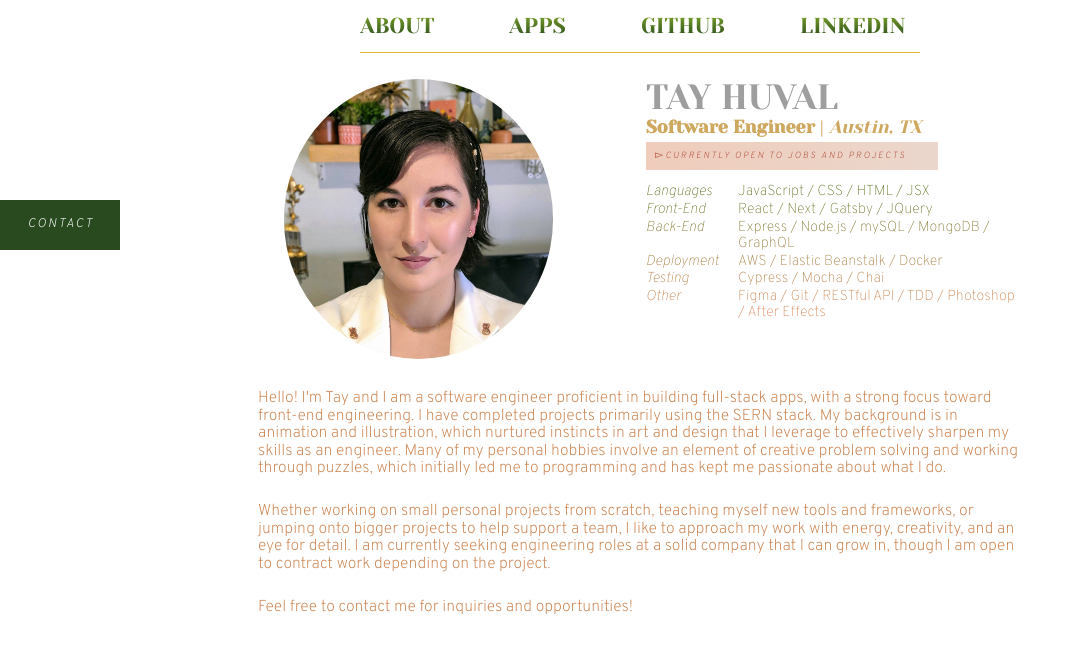
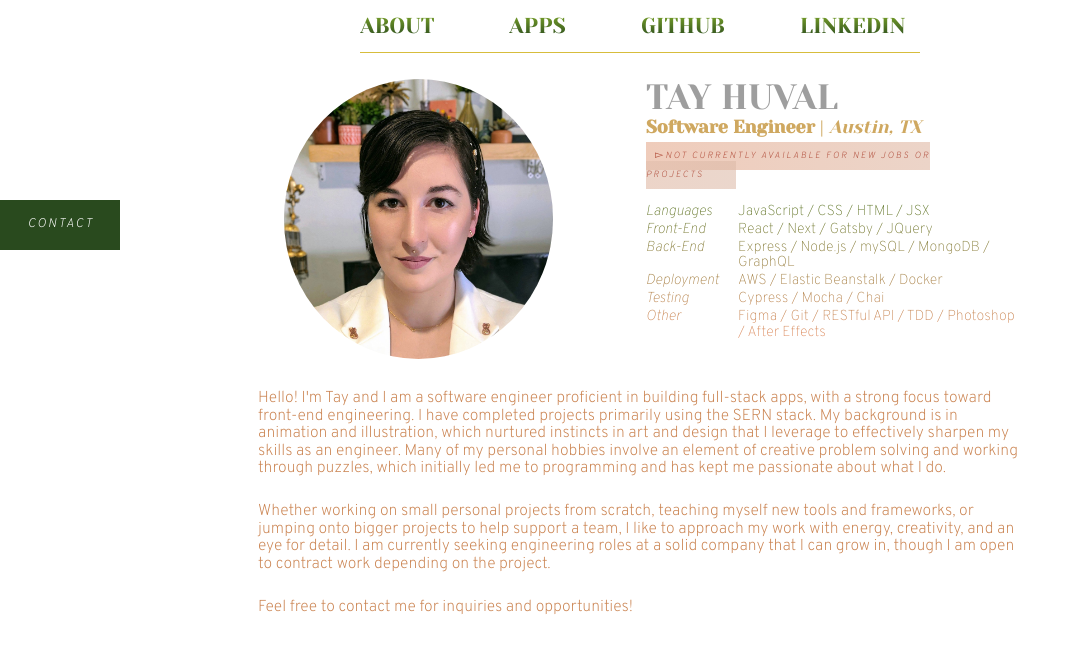
Before and after one commit to taylormleigh/tayMade, a Next.js app: page / in a window 1280 px wide. Shown: the top 652 px of the page, without its empty margins (0-1080 px from the left). Built offline with nearby package versions, Linux system fonts and the light colour scheme; grey boxes are pictures that could not be loaded.

Commit message:
employed

```diff
--- a/components/about.js
+++ b/components/about.js
@@ -23,7 +23,12 @@ const About = () => {
           animate={{opacity:1}}
           transition={{delay: 1.6, duration: 1}}
           >
-            <mark><a className="contactLink textLink" href="mailto:me@taylor-made.com"><big>▻</big><i>currently open to jobs and projects</i></a></mark>
+            <mark>
+              <span
+              className="contactLink textLink"
+              // href="mailto:me@taylor-made.com"
+            ><big>▻</big><i>not currently available for new jobs or projects</i></span>
+            </mark>
           </motion.div>
           <br/>
           <h6>
```
